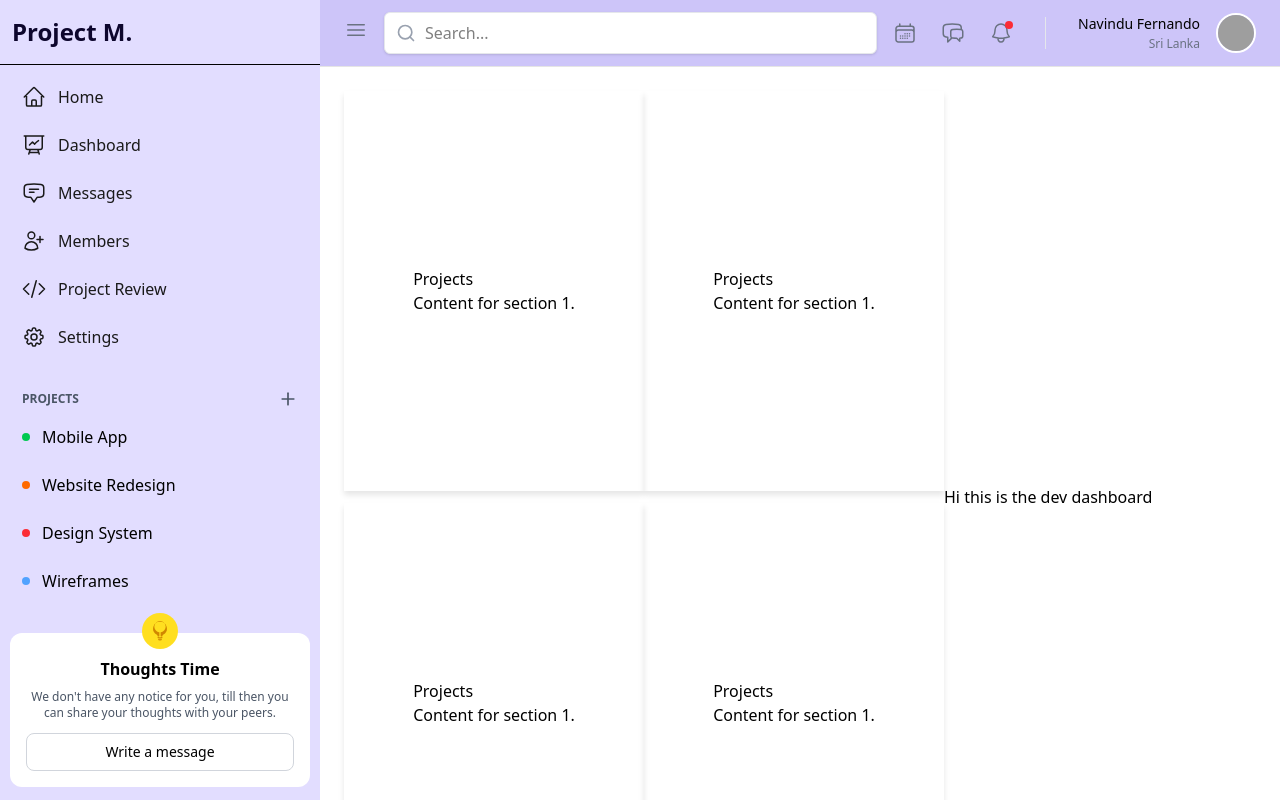
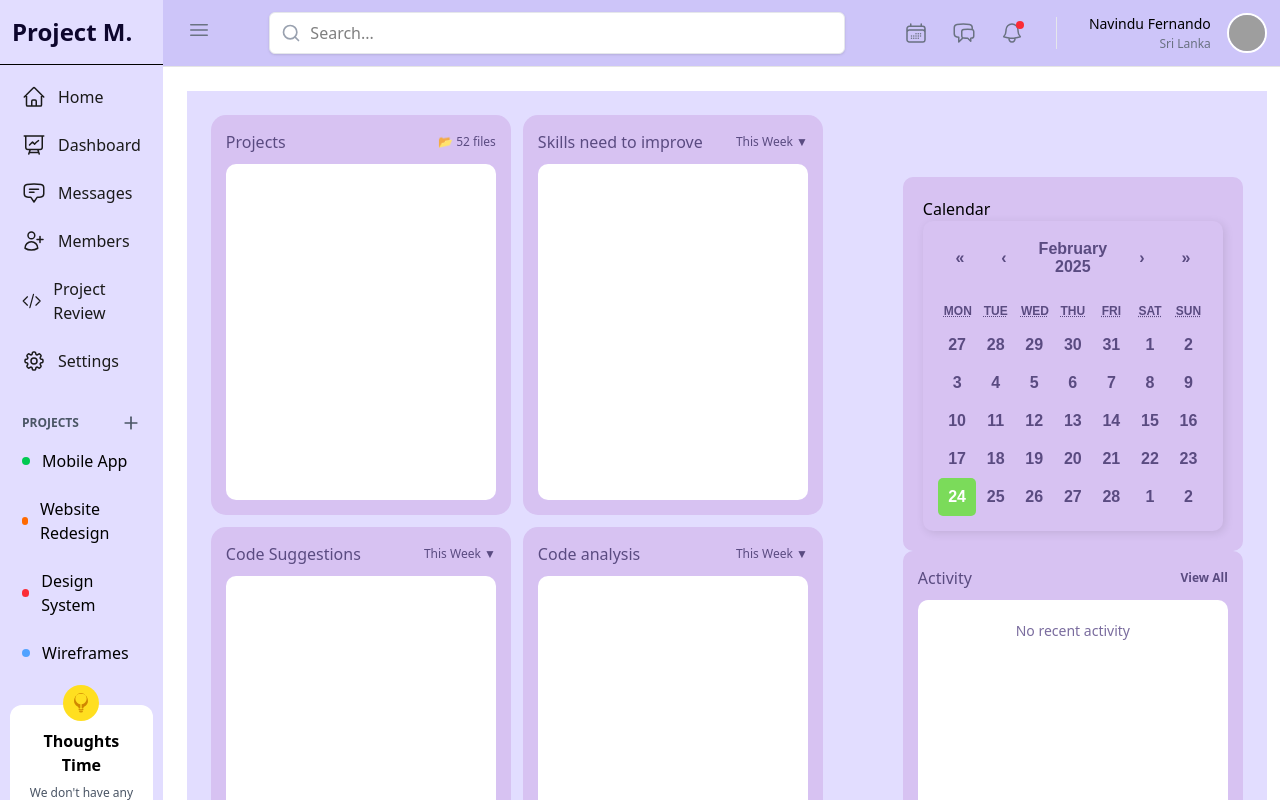
Before and after one commit to navindufernando/QUBIQ, a React (Vite) app in the folder common/sideandnavbar/: page /dashboard in a window 1280 px wide. Shown: the top 800 px of the page. Built offline with nearby package versions, Linux system fonts and the light colour scheme; grey boxes are pictures that could not be loaded.

Commit message:
Dev Dashboard temporary layout

```diff
--- a/common/sideandnavbar/package.json
+++ b/common/sideandnavbar/package.json
@@ -13,6 +13,7 @@
     "@mui/icons-material": "^6.4.4",
     "@tailwindcss/vite": "^4.0.6",
     "react": "^19.0.0",
+    "react-calendar": "^5.1.0",
     "react-dom": "^19.0.0",
     "react-icons": "^5.4.0",
     "tailwindcss": "^4.0.6"
--- /dev/null
+++ b/common/sideandnavbar/src/pages/Dashboard-dev/Calendar.css
@@ -0,0 +1,66 @@
+/* Calendar container */
+.react-calendar {
+  width: 300px;  /* Adjust width as needed */
+  background: #d7c2f2; /* Light purple background */
+  border-radius: 10px;
+  padding: 15px;
+  font-family: 'Arial', sans-serif;
+  border: none;
+  box-shadow: 2px 2px 10px rgba(0, 0, 0, 0.1);
+}
+
+/* Month and year navigation */
+.react-calendar__navigation {
+  display: flex;
+  justify-content: space-between;
+  align-items: center;
+}
+
+.react-calendar__navigation button {
+  background: transparent;
+  border: none;
+  color: #5a4b81; /* Dark purple text */
+  font-size: 16px;
+  font-weight: bold;
+  cursor: pointer;
+}
+
+/* Weekday names */
+.react-calendar__month-view__weekdays {
+  text-transform: uppercase;
+  font-size: 12px;
+  font-weight: bold;
+  color: #5a4b81;
+}
+
+/* Individual day cells */
+.react-calendar__tile {
+  padding: 10px;
+  text-align: center;
+  border-radius: 5px;
+  background: transparent;
+  color: #5a4b81; /* Dark purple text */
+  font-size: 16px;
+  font-weight: bold;
+}
+
+/* Today's date */
+.react-calendar__tile--now {
+  background: #9ccf47 !important; /* Light green */
+  color: white !important;
+  font-weight: bold;
+  border-radius: 5px;
+}
+
+/* Selected date */
+.react-calendar__tile--active {
+  background: #7bdb5a !important;
+  color: white !important;
+  border-radius: 5px;
+}
+
+/* Hover effect */
+.react-calendar__tile:hover {
+  background: #c1a7f2 !important; /* Slightly darker purple */
+  color: white;
+}
--- a/common/sideandnavbar/src/pages/Dashboard-dev/DevDashboard.tsx
+++ b/common/sideandnavbar/src/pages/Dashboard-dev/DevDashboard.tsx
@@ -1,6 +1,11 @@
-import React from "react";
+import React, { useState } from "react";
+import Calendar from "react-calendar";
+import "react-calendar/dist/Calendar.css";
+import "./Calendar.css";
 
 const DevDashboard = () => {
+  const [date, setDate] = useState(new Date());
+
   const cardStyle = {
     width: "300px",
     height: "400px",
@@ -10,50 +15,162 @@ const DevDashboard = () => {
     justifyContent: "center",
   };
 
+  // 🔹 Styles
+  const tileStyle = {
+    width: "300px",
+    height: "400px",
+    backgroundColor: "#d7c2f2",
+    borderRadius: "15px",
+    padding: "15px",
+    minHeight: "180px",
+    display: "flex",
+    flexDirection: "column",
+    justifyContent: "space-between",
+  };
+
+  const headerStyle = {
+    display: "flex",
+    justifyContent: "space-between",
+    alignItems: "center",
+  };
+
+  const titleStyle = {
+    margin: 0,
+    color: "#5a4b81",
+  };
+
+  const fileCountStyle = {
+    fontSize: "12px",
+    color: "#5a4b81",
+  };
+
+  const dropdownStyle = {
+    fontSize: "12px",
+    color: "#5a4b81",
+    cursor: "pointer",
+  };
+
+  const bodyStyle = {
+    backgroundColor: "white",
+    borderRadius: "10px",
+    flexGrow: 1,
+    marginTop: "10px",
+  };
+
   return (
-    <div className="row flex items-center container-fluid">
+    <div
+      className="row flex items-center container-fluid px-6 pt-6"
+      style={{ backgroundColor: "#E2DDFF", minHeight: "100vh" }}
+    >
       {/* Main Section */}
       <div className="col-md-9 grid-items">
         <div className="row flex">
-          <div className="col-md-6 mb-3">
-            <div className="card" style={cardStyle}>
-              <div className="card-body">
-                <h2 className="card-title">Projects</h2>
-                <p className="card-text">Content for section 1.</p>
+          <div className="col-md-6 mb-3 mr-3 grid-item">
+            {/* Tile 1 */}
+            <div style={tileStyle}>
+              <div style={headerStyle}>
+                <h5 style={titleStyle}>Projects</h5>
+                <span style={fileCountStyle}>📂 52 files</span>
               </div>
+              <div style={bodyStyle}></div>
             </div>
           </div>
           <div className="col-md-6 grid-item">
-            <div className="card" style={cardStyle}>
-              <div className="card-body">
-                <h2 className="card-title">Projects</h2>
-                <p className="card-text">Content for section 1.</p>
+            {/* Tile 2 */}
+            <div style={tileStyle}>
+              <div style={headerStyle}>
+                <h5 style={titleStyle}>Skills need to improve</h5>
+                <span style={dropdownStyle}>This Week ▼</span>
               </div>
+              <div style={bodyStyle}></div>
             </div>
           </div>
         </div>
         <div className="row flex">
-          <div className="col-md-6 grid-item">
-            <div className="card" style={cardStyle}>
-              <div className="card-body">
-                <h2 className="card-title">Projects</h2>
-                <p className="card-text">Content for section 1.</p>
+          <div className="col-md-6 mr-3 grid-item">
+            {/* Tile 3 */}
+            <div style={tileStyle}>
+              <div style={headerStyle}>
+                <h5 style={titleStyle}>Code Suggestions</h5>
+                <span style={dropdownStyle}>This Week ▼</span>
               </div>
+              <div style={bodyStyle}></div>
             </div>
           </div>
           <div className="col-md-6 grid-item">
-            <div className="card" style={cardStyle}>
-              <div className="card-body">
-                <h2 className="card-title">Projects</h2>
-                <p className="card-text">Content for section 1.</p>
+            {/* Tile 4 */}
+            <div style={tileStyle}>
+              <div style={headerStyle}>
+                <h5 style={titleStyle}>Code analysis</h5>
+                <span style={dropdownStyle}>This Week ▼</span>
               </div>
+              <div style={bodyStyle}></div>
             </div>
           </div>
         </div>
       </div>
       {/* Calender Section */}
-      <div className="col-md-3">
-        <h3>Hi this is the dev dashboard</h3>
+      <div className="col-md-3 ml-20">
+        <div
+          style={{
+            display: "flex",
+            justifyContent: "center",
+            flexDirection: "column",
+            backgroundColor: "#d7c2f2",
+            padding: "20px",
+            borderRadius: "10px",
+          }}
+        >
+          <h2 style={{ justifyContent: "" }}>Calendar</h2>
+          <Calendar value={date} />
+        </div>
+        <div
+          style={{
+            backgroundColor: "#d7c2f2",
+            padding: "15px",
+            borderRadius: "10px",
+            width: "100%",
+            maxWidth: "350px",
+          }}
+        >
+          {/* Header */}
+          <div
+            style={{
+              display: "flex",
+              justifyContent: "space-between",
+              alignItems: "center",
+            }}
+          >
+            <h5 style={{ margin: 0, color: "#5a4b81" }}>Activity</h5>
+            <a
+              href="#"
+              style={{
+                fontSize: "12px",
+                color: "#5a4b81",
+                textDecoration: "none",
+                fontWeight: "bold",
+              }}
+            >
+              View All
+            </a>
+          </div>
+
+          {/* Empty Activity List Placeholder */}
+          <div
+            style={{
+              marginTop: "10px",
+              backgroundColor: "white",
+              borderRadius: "10px",
+              padding: "20px",
+              textAlign: "center",
+              color: "#7a6c9e",
+              fontSize: "14px",
+              height: "250px",
+            }}
+          >
+            No recent activity
+          </div>
+        </div>
       </div>
     </div>
   );
```
Also changed, not shown: 1 other file (tests, documents, lock files or other folders).
